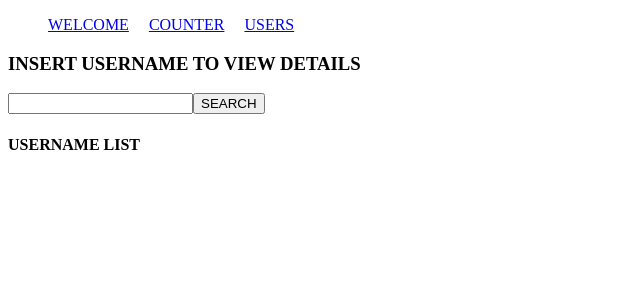
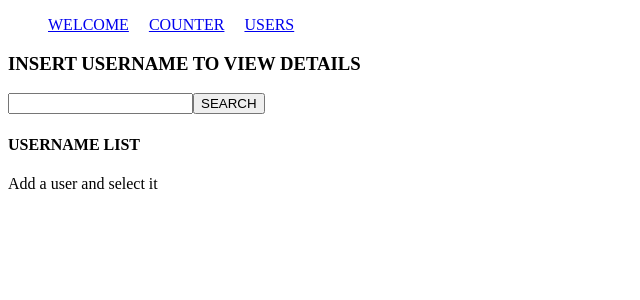
Before and after one commit to Baku305/react-exercises, a React (Create React App) app in the folder react-exercises/: page /users in a window 1280 px wide. Shown: the top 300 px of the page, without its empty margins (0-640 px from the left). Built offline with nearby package versions, Linux system fonts and the light colour scheme.

Commit message:
feat/react-router-07

```diff
--- a/react-exercises/src/GithubUserList.jsx
+++ b/react-exercises/src/GithubUserList.jsx
@@ -1,6 +1,6 @@
 import { useEffect } from "react";
 import { useState } from "react";
-import { Link, Outlet, useNavigate } from "react-router-dom";
+import { Link, Outlet, Route, useNavigate } from "react-router-dom";
 import { GithubUser } from "./GithubUser";
 
 export function GithubUserList() {
@@ -27,7 +27,7 @@
         </div>
         <div>
           <h4>USERNAME LIST</h4>
-              <Outlet/>
+          <Outlet/>
         </div>
       </div>
     </>
--- a/react-exercises/src/app.jsx
+++ b/react-exercises/src/app.jsx
@@ -34,6 +34,7 @@
           <Route path="/" element={<Welcome name="ERIK" />}></Route>
           <Route path="counter" element={<ClickCounter />}></Route>
           <Route path="users" element={<GithubUserList />}>
+          <Route index element= {<div>Add a user and select it</div>}/>
             <Route path=":username" element={<ShowGithubUser />} />
           </Route>
           <Route path="/*" element={<NotFound />} />
```
